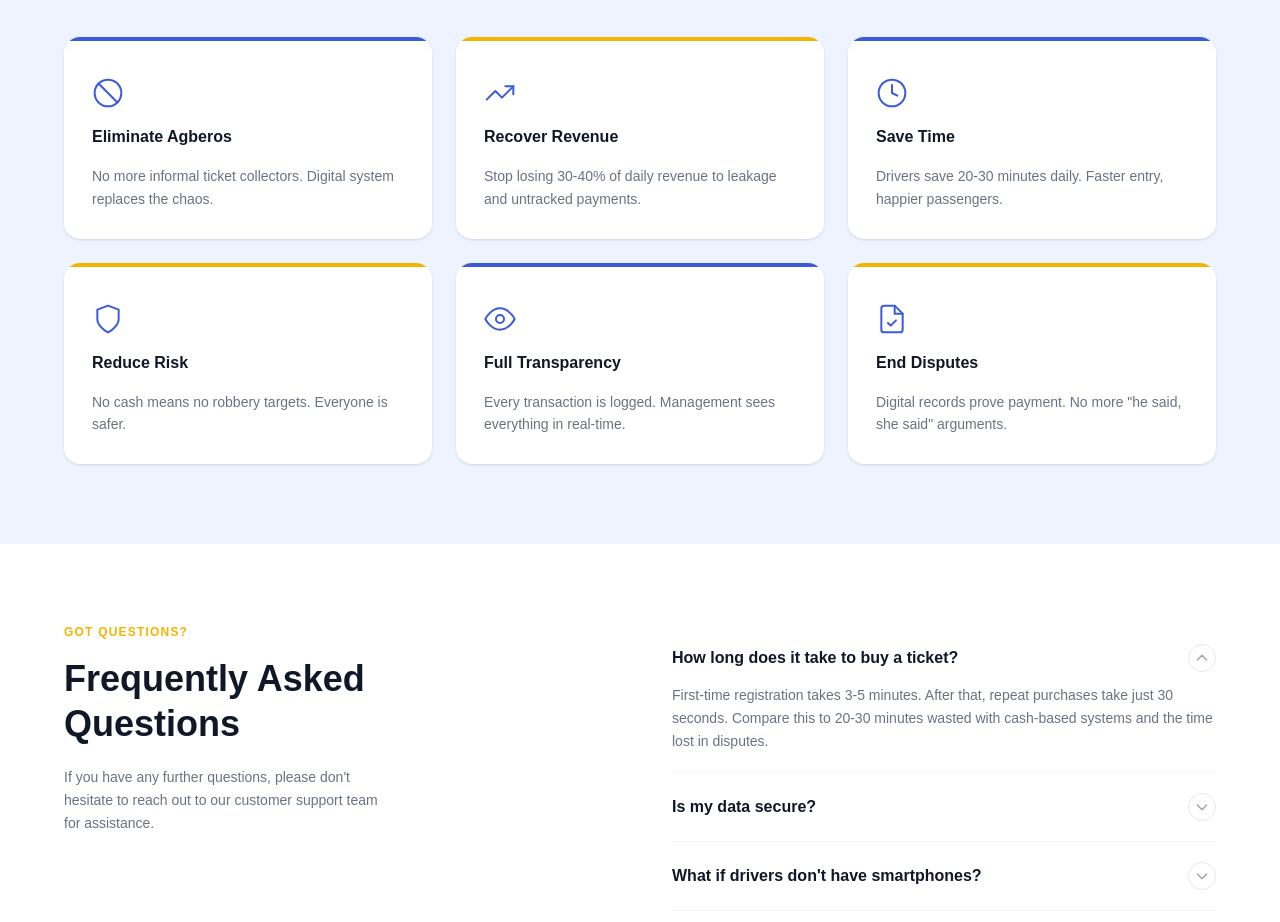
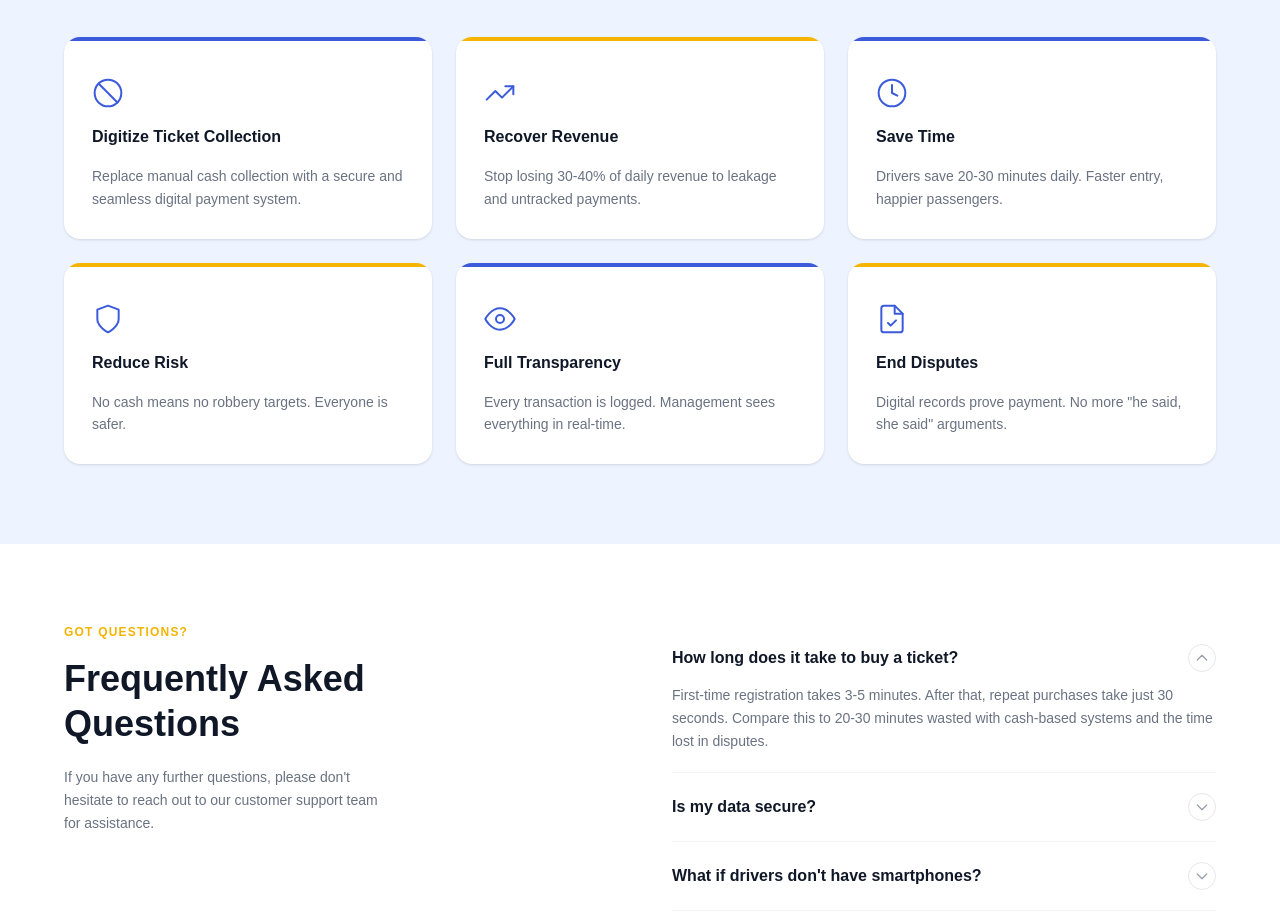
Before and after one commit to Moyosore1605/kowope-frontend, a React (Vite) app: page / in a window 1280 px wide. Shown: the part 2980-3902 px from the top of the page. Built offline with nearby package versions, Linux system fonts and the light colour scheme.

Commit message:
Update title and description for Why component

```diff
--- a/src/components/Why.jsx
+++ b/src/components/Why.jsx
@@ -8,8 +8,8 @@ const benefits = [
                 <line x1="4.93" y1="4.93" x2="19.07" y2="19.07" strokeLinecap="round" />
             </svg>
         ),
-        title: 'Eliminate Agberos',
-        description: 'No more informal ticket collectors. Digital system replaces the chaos.',
+        title: 'Digitize Ticket Collection',
+        description: 'Replace manual cash collection with a secure and seamless digital payment system.',
         accent: '#3B5BDB',
     },
     {
```
